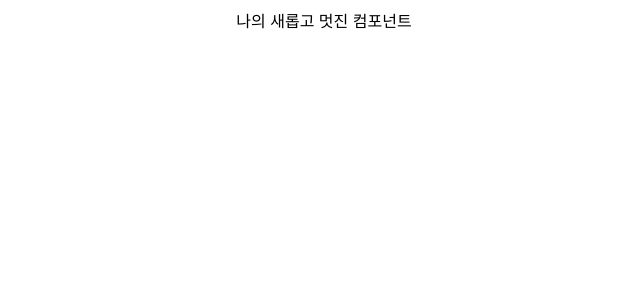
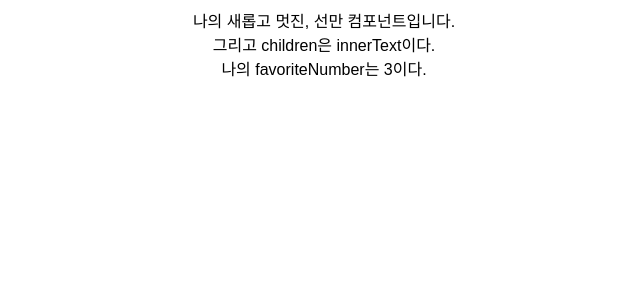
Before and after one commit to gosunman/theArtOfReact, a React (Create React App) app: page / in a window 1280 px wide. Shown: the top 300 px of the page, without its empty margins (316-956 px from the left). Built offline with nearby package versions, Linux system fonts and the light colour scheme.

Commit message:
3.3 props

```diff
--- a/src/App.js
+++ b/src/App.js
@@ -5,7 +5,9 @@ import MyComponent from "./MyComponent";
 export default function App() {
   return (
     <div className="App">
-      <MyComponent />
+      <MyComponent name="선만" favoriteNumber={3}>
+        innerText
+      </MyComponent>
     </div>
   );
 }
--- a/src/MyComponent.js
+++ b/src/MyComponent.js
@@ -1,5 +1,24 @@
 import React from "react";
+import PropTypes from "prop-types";
 
-export default function MyComponent() {
-  return <div>나의 새롭고 멋진 컴포넌트</div>;
-}
+const MyComponent = ({ name, favoriteNumber, children }) => {
+  // const {name, children} = props
+  return (
+    <div>
+      나의 새롭고 멋진, {name} 컴포넌트입니다. <br />
+      그리고 children은 {children}이다. <br />
+      나의 favoriteNumber는 {favoriteNumber}이다.
+    </div>
+  );
+};
+
+MyComponent.defaultProps = {
+  name: "(지정되지 않음)"
+};
+
+MyComponent.PropTypes = {
+  name: PropTypes.string,
+  favoriteNumber: PropTypes.number.isRequired
+};
+
+export default MyComponent;
```
